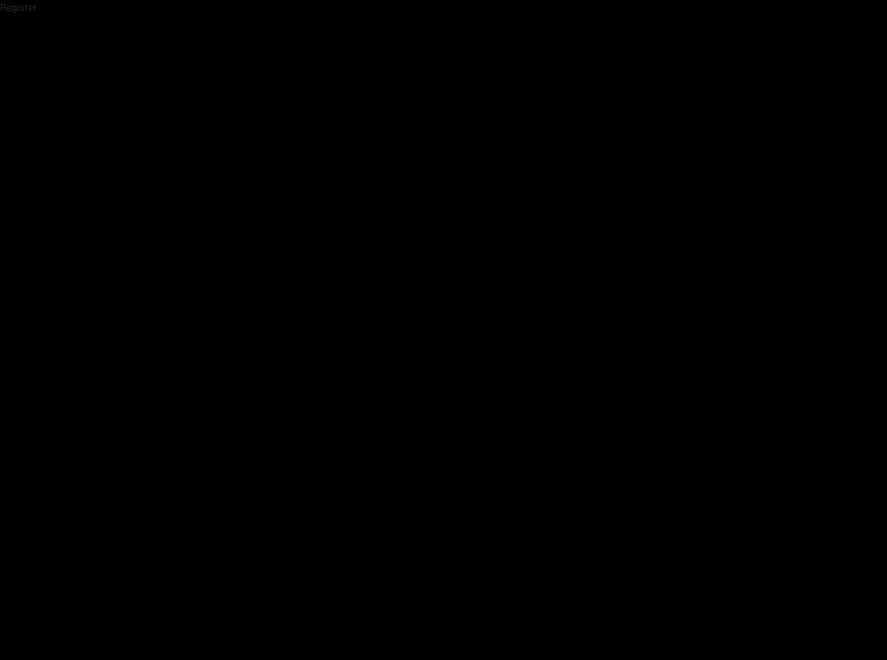
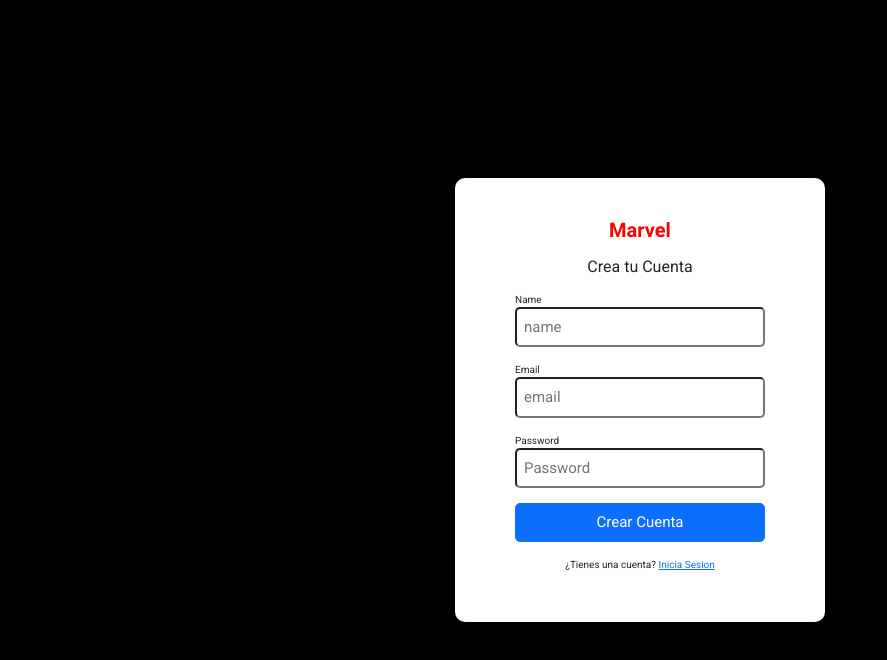
Before and after one commit to josebernal12/marvel-project, a React (Vite) app: page /register in a window 1280 px wide. Shown: the top 660 px of the page, without its empty margins (0-887 px from the left). Built offline with nearby package versions, Linux system fonts and the light colour scheme.

Commit message:
login read and register read

```diff
--- a/src/components/auth/Login.jsx
+++ b/src/components/auth/Login.jsx
@@ -1,26 +1,37 @@
 import { Link } from "react-router-dom";
+import { useForm } from "../../hooks/useForm";
+const formData ={
+  email:'',
+  password:'',
 
+}
 export const Login = () => {
+    const {onInputChange, password, email, formState} =  useForm(formData)
+
+    const onSubmit = (e) => {
+      e.preventDefault()
+        console.log({formState})
+    }
   return (
     <div className="formContainer">
     <div className="formWrapper">
   <h1 >Marvel</h1>
     <h4 className="register">Inicia Sesion</h4>
 
-    <form >
+    <form onSubmit={onSubmit}>
 
         <div className="form-grid">
             <label>Email</label>
-        <input placeholder="email" type="email" name='email' />
+        <input placeholder="email" type="email" name='email' value={email} onChange={onInputChange} />
         </div>
         <div className="form-grid">
             <label>Password</label>
-        <input placeholder="Password" type="password" name='password' />
+        <input placeholder="Password" type="password" name='password' value={password} onChange={onInputChange} />
         </div>
 
 
         <input className="btn btn-primary"  value='Inicia Sesion' type='submit'/>
-        <p>¿No Tienes una cuenta? <Link to='#'>Crea una Cuenta</Link></p>
+        <p>¿No Tienes una cuenta? <Link to='/register'>Crea una Cuenta</Link></p>
     </form>
 
   </div>
--- a/src/components/auth/Register.jsx
+++ b/src/components/auth/Register.jsx
@@ -1,7 +1,45 @@
+import { Link } from "react-router-dom"
+import { useForm } from "../../hooks/useForm"
+
+const formData ={
+  name: '',
+  email:'',
+  password:'',
+
+}
+export const Register = () => {
+  const {onInputChange, password, name, email, formState} =  useForm(formData)
+  const onSubmit = (e) => {
+    e.preventDefault()
+      console.log({formState})
+  }
+  return (
+    <div className="formContainer">
+    <div className="formWrapper">
+  <h1 >Marvel</h1>
+    <h4 className="register">Crea tu Cuenta</h4>
+
+    <form onSubmit={onSubmit}>
+
+        <div className="form-grid">
+            <label>Name</label>
+        <input placeholder="name" type="text" name='name' value={name} onChange={onInputChange} />
+        </div>
+        <div className="form-grid">
+            <label>Email</label>
+        <input placeholder="email" type="email" name='email' value={email} onChange={onInputChange} />
+        </div>
+        <div className="form-grid">
+            <label>Password</label>
+        <input placeholder="Password" type="password" name='password' value={password} onChange={onInputChange}/>
+        </div>
 
 
-export const Register = () => {
-  return (
-    <div>Register</div>
+        <input className="btn btn-primary"  value='Crear Cuenta' type='submit'/>
+        <p>¿Tienes una cuenta? <Link to='/'>Inicia Sesion</Link></p>
+    </form>
+
+  </div>
+  </div>
   )
 }
--- /dev/null
+++ b/src/hooks/useForm.js
@@ -0,0 +1,48 @@
+import { useEffect, useMemo, useState } from 'react';
+
+export const useForm = ( initialForm = {}, formValidations = {} ) => {
+
+    const [ formState, setFormState ] = useState( initialForm );
+  const [formValidation, setformValidation] = useState({})
+
+  useEffect(() => {
+    createValidators()
+  }, [formState])
+
+ const isFormValid = useMemo(() => {
+   for (const FormChange of Object.keys(formValidation)) {
+      if(formValidation[FormChange] !== null) return false
+   }
+   return true
+ }, [formValidation])
+
+    const onInputChange = ({ target }) => {
+        const { name, value } = target;
+        setFormState({
+            ...formState,
+            [ name ]: value
+        });
+    }
+
+    const onResetForm = () => {
+        setFormState( initialForm );
+    }
+
+    const createValidators = () => {
+   const formCheckedValues = {};
+   for (const formValues of Object.keys(formValidations)) {
+    const [fn, errorMessage] = formValidations[formValues]
+    formCheckedValues[`${formValues}Valid`] = fn(formState[formValues]) ? null : errorMessage
+   }
+   setformValidation(formCheckedValues)
+
+    }
+    return {
+        ...formState,
+        formState,
+        onInputChange,
+        onResetForm,
+        ...formValidation,
+        isFormValid
+    }
+}
--- a/src/index.css
+++ b/src/index.css
@@ -49,13 +49,16 @@
 .formWrapper input{
   border-radius: 5px;
   padding: 7px;
-  width: 20rem;
+  width: 25rem;
+  font-size: 1.5rem;
+
 
 }
 .formWrapper h1{
   color: red;
 font-size: 2rem;
 font-weight: bold;
+
 }
 .formWrapper h4{
   font-size: 1.6rem;
@@ -65,47 +68,3 @@
   display: grid;
   grid-template-columns: repeat(1, 1fr);
 }
-
-
-
-
-
-
-
-
-
-
-
-
-
-
-
-
-
-
-
-.menu-horizontal{
-  list-style: none;
-  display: flex;
-  justify-content: space-around;
-
-}
-.menu-horizontal > li > a{
-  display: block;
-  padding: 15px 20px;
-  color: white;
-  text-decoration: none;
-}
-.menu-horizontal > li:hover{
-  background-color: red;
-}
-.menu-vertical{
-  position: absolute;
-  display: none;
-  list-style: none;
-  width: 200px;
-  background-color: white;
-}
-.menu-horizontal li:hover .menu-vertical{
-  display: block;
-}
```
